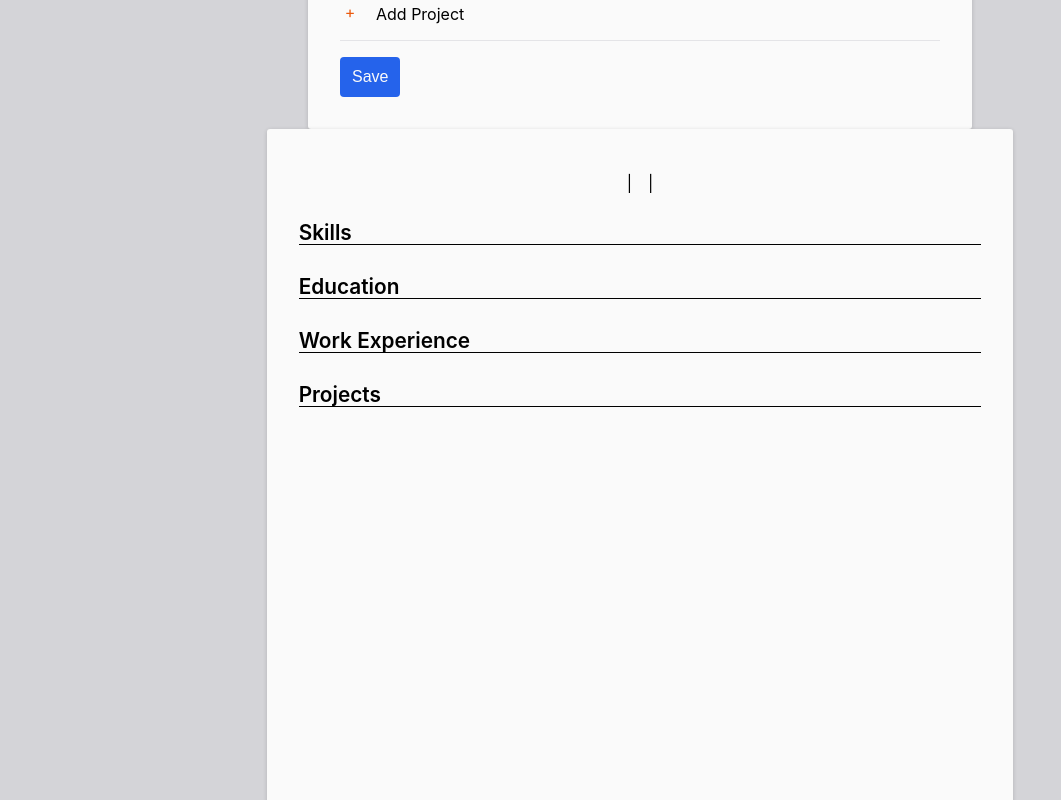
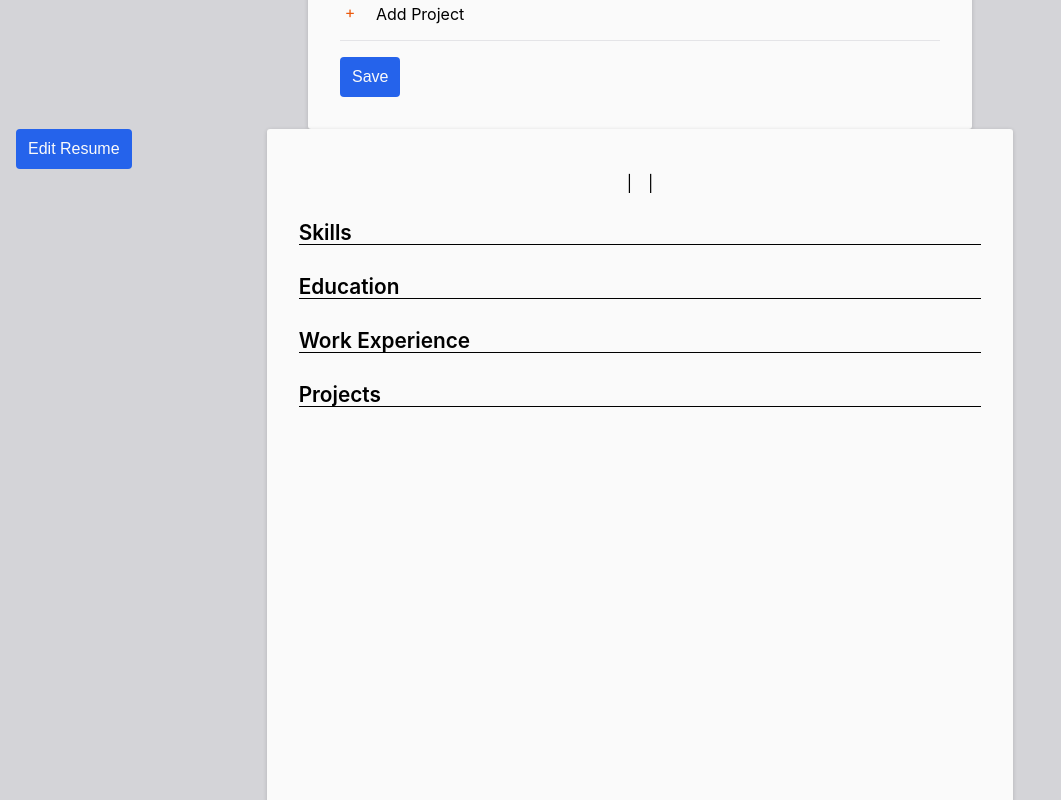
Before and after one commit to ayrt-n/cv-maker, a React (Create React App) app: page / in a window 1280 px wide. Shown: the part 780-1580 px from the top of the page, without its empty margins (0-1061 px from the left). Built offline with nearby package versions, Linux system fonts and the light colour scheme; the HTML template or start-up script is replaced by a standard one.

Commit message:
Add edit resume button and associated onClick method

```diff
--- a/src/components/Resume.js
+++ b/src/components/Resume.js
@@ -6,12 +6,24 @@ import Work from "./Work";
 import Projects from './Projects';
 
 import '../styles/Resume.css';
+import '../styles/Form.css';
 
 class Resume extends Component {
+  constructor(props) {
+    super(props);
+    this.editResume = this.editResume.bind(this);
+  }
+
+  editResume() {
+    this.props.editResume();
+  }
+
   render() {
     const { header, skills, educationHistory, workExperience, projects } = this.props.resumeContent;
 
     return (
+      <div className="Resume-container">
+        <button onClick={ this.editResume } className="Resume-edit button">Edit Resume</button>
         <div className='Resume'>
           <ResumeHeader headerContent={ header } />
           <Skills skills={ skills } />
@@ -19,6 +31,7 @@ class Resume extends Component {
           <Work workExperience={ workExperience } />
           <Projects projects={ projects } />
         </div>
+      </div>
     );
   }
 }
```
Lines whose indentation alone changed are shown as unchanged.
